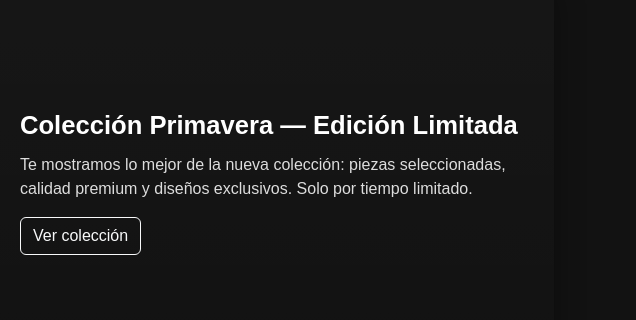
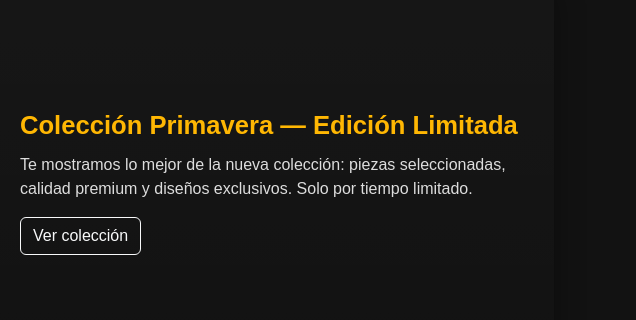
Before and after one commit to c4lum4/tp-dise-o-desarrollo-web, a plain HTML site: page tp-integrador/novedades.html in a window 1280 px wide. Shown: the part 299-619 px from the top of the page, 644-1280 px from the left. Drawn offline with nearby package versions, Linux system fonts and the light colour scheme.

```diff
--- a/tp-integrador/css/styles.css
+++ b/tp-integrador/css/styles.css
@@ -646,3 +646,8 @@ a:hover {
   .about-hero-inner { flex-direction: column-reverse; }
   .about-hero-media { width: 100%; height: 220px; }
 }
+
+
+.novedad-feature h2 {
+  color: #ffb703;
+}
```
Also changed, not shown: 3 other files.
